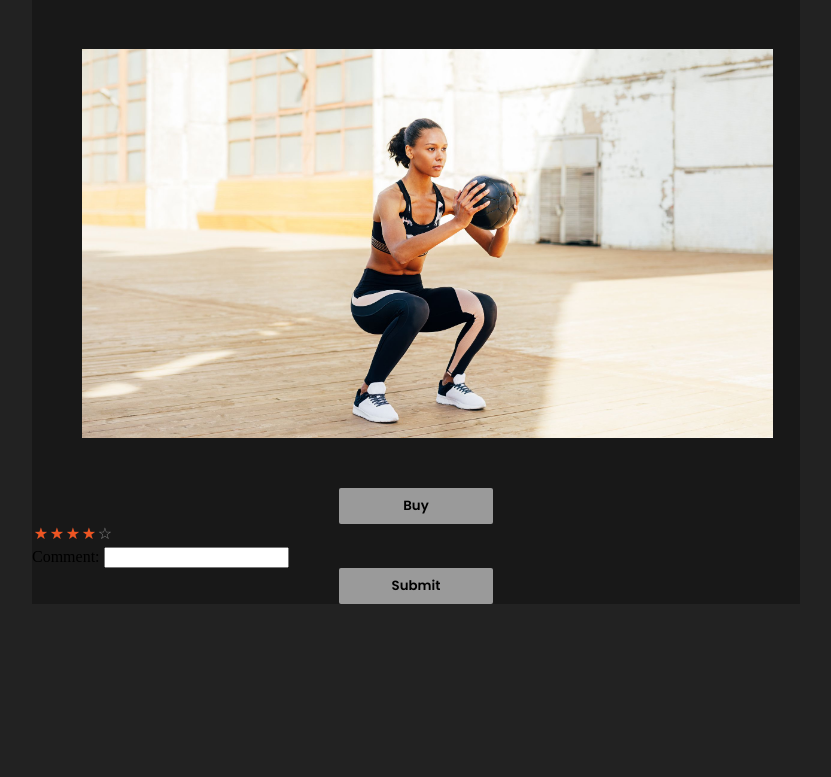
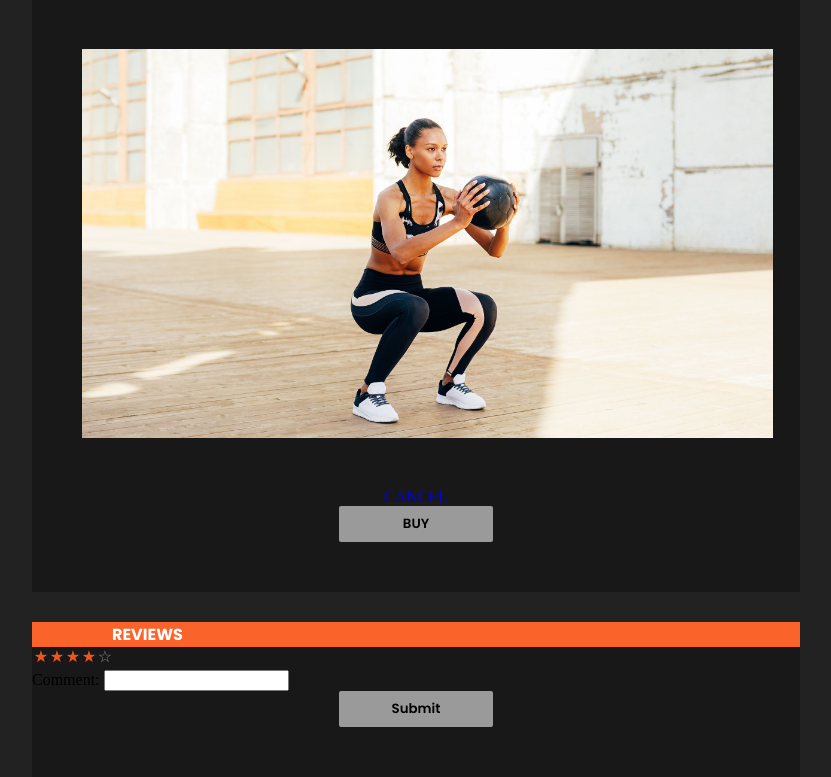
Before and after one commit to michaelgoyon/BeFit-Marketplace, a CodeIgniter app: page /befit/user/service/ in a window 1280 px wide. Shown: the part 148-925 px from the top of the page, without its empty margins (224-1055 px from the left). Before the commit the page ends 752 px from the top, so only its background shows below. Run offline with CodeIgniter, Linux system fonts and the light colour scheme; data comes from the database, SQL or seed files in the repository.

Commit message:
FAQ changes and service details
FAQ changes and service details

```diff
--- a/application/views/service_details.php
+++ b/application/views/service_details.php
@@ -22,15 +22,17 @@
       </ul>
 </div>
 <body>
-<div class="infodiv" id="weightloss">
+<div class="infodiv">
     <img class="infoimg" src="<?php echo base_url('assets/images/cardio.jpg')?>">
     <p class="infotext">
 	<?php
 		foreach($services as $row) {
 			echo "<p class='infohead'>".$row->services_title."</p>";
+			echo "<p class='infotext'>".$row->services_description."</p>";;
+			echo "<div class='servicediv'>";
+			echo "<p class='infotext orangebg'>"."DETAILS";
 			echo "<p class='infotext'>"."Price: ".$row->services_price." PHP"."</p>";
 			echo "<p class='infotext'>"."Coach: ".$row->users_name."</p>";
-			echo "<p class='infotext'>"."Description: ".$row->services_description."</p>";
 			echo "<p class='infotext'>"."Workout: ".$row->services_type."</p>";
 			echo "<p class='infotext'>"."Time: ".$row->services_time."</p>";
 			echo "<p class='infotext'>"."Day: ".$row->services_day."</p>";
@@ -38,13 +40,28 @@
 		}
 	?>
 	</p>
+	<div class="registerbtn">
+			<a href="<?php echo base_url();?>user/marketplace">CANCEL<br></a>
+	</div>
+	<form action="<?php echo base_url().'user/avail_service/'.$this->uri->segment(3); ?>">
+		<div class="registerbtn">
+			<input type="submit" value="BUY">
+		</div>
+	</form>
+	</div><!--- closing tag for servicediv --->
+</div><!--- closing tag for infodiv --->
 
-<form action="<?php echo base_url().'user/avail_service/'.$this->uri->segment(3); ?>">
-	<div class="registerbtn">
-		<input type="submit" value="Buy">
-	</div>
-</form>
-
+<div class="reviewdiv">
+<p class="infotext orangebg">REVIEWS</p>
+<?php
+	foreach($ratings as $row) {
+		echo "<div>";
+		echo "<p class='infohead'>★".$row->ratings_rate." by ".$row->users_username."</p>";
+		echo "<p class='infotext'>".$row->ratings_comment."</p>";
+		echo "<hr>";
+		echo "</div>";
+	}
+?>
 <form method="POST" action="<?php echo base_url().'user/submit_review/'.$this->uri->segment(3); ?>">
     <span class="star-cb-group">
       <input type="radio" id="rating-5" name="rating" value="5" />
@@ -69,14 +86,6 @@
 	</div>
 </form>
 
-<?php
-	foreach($ratings as $row) {
-		echo "<div>";
-		echo "<p>★".$row->ratings_rate." by ".$row->users_username."</p>";
-		echo "<p>".$row->ratings_comment."</p>";
-		echo "</div>";
-	}
-?>
 </div>
 
 
--- a/assets/css/service_details.css
+++ b/assets/css/service_details.css
@@ -155,6 +155,7 @@ hr{
 	margin: 30px auto 0;
     word-wrap: break-word;
     background-color: #181818;
+    padding-bottom: 50px;
 }
 
 .infoimg{
@@ -163,14 +164,17 @@ hr{
     display:block;
     margin:auto;
     padding: 50px;
+
 }
 
 .infohead{
     font-family: 'Poppins';
     color:#FA632A;
     display: block;
-    font-size:20px;
+    font-size:32px;
     font-weight: bold;
+    padding-left: 50px;
+    padding-right: 50px;
 }
 .infotext{
     font-family: 'Poppins';
@@ -211,3 +215,55 @@ input[type="submit"]:hover {
     background-color: #FA632A;
     transition: all 0.3s;
 }
+
+.servicediv{
+	position:relative;
+	width:60%;
+	height:auto;
+	margin: 30px auto 0;
+    word-wrap: break-word;
+    background-color: #222222;
+}
+.orangebg{
+    background-color: #FA632A;
+    font-weight: bold;
+    font-size: 24px;
+}
+
+.servicediv .infotext{
+    font-family: 'Poppins';
+    color:white;
+    display: block;
+    font-size:20px;
+    height: auto;
+    margin:auto;
+    padding-left: 25px;
+    padding-right: 25px;
+}
+
+.reviewdiv{
+	position:relative;
+	width:60%;
+	height:auto;
+	margin: 30px auto 0;
+    word-wrap: break-word;
+    background-color: #181818;
+    padding-bottom: 50px;
+}
+
+.reviewdiv .infotext{
+    font-size: 16px;
+    padding-left: 80px;
+}
+
+.reviewdiv .infohead{
+    font-size: 20px;
+    padding: 5px;
+    font-weight: normal;
+}
+
+.reviewdiv hr{
+    border: 0.5px solid #8b8b8b;
+    width: 100%;
+    margin: auto;
+}
```
Also changed, not shown: application/views/faq.php (+35 -28 lines), assets/css/faq_styles.css (+73 -1 lines), assets/js/app.js (added, +18 -0 lines), uploads/0b8af8597fe3ddf72bbbe23b6b3c3919.png (added), uploads/c03af4a4bac54e03565a8421f3827ac0.png (added).
